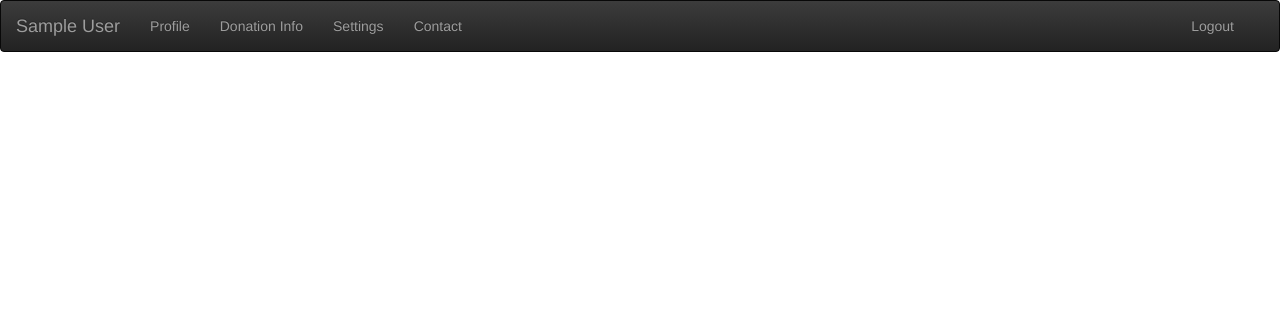
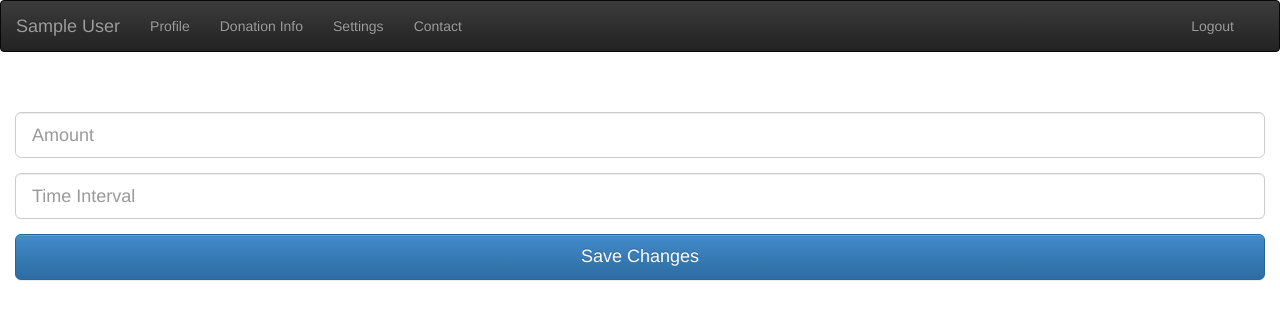
Before and after one commit to surya5/AAFTS, a PHP site: page /settings.php in a window 1280 px wide. Shown: the top 320 px of the page. Run offline with PHP 8.4, Linux system fonts and the light colour scheme; the visitor is signed in with stand-in values (Sample User, id 1); tables that the repository leaves empty or names only in its code hold one stand-in row (values such as "Sample post").

Commit message:
added save changes

```diff
--- a/session.php
+++ b/session.php
@@ -11,6 +11,7 @@ if(!isset($login_session))
 }
 $info = mysql_query("select * from login join userinfo on login.username = userinfo.username where userinfo.username='$check'");
 $row1 = mysql_fetch_array($info);
+$naam = $row1['username'];
 $name = $row1['name'];
 $dept = $row1['dept'];
 $dob = $row1['dob'];
--- a/settings.php
+++ b/settings.php
@@ -32,8 +32,16 @@ include("session.php");
         </div>
       </div>
     </nav><br><br>
-    <center>
-
-    </center>
+    <form class="col-md-12" method="POST" action="savechanges.php">
+        <div class="form-group">
+            <input type="text" class="form-control input-lg" placeholder="Amount" name="amount">
+        </div>
+        <div class="form-group">
+            <input type="text" class="form-control input-lg" placeholder="Time Interval" name="time">
+        </div>
+        <div class="form-group">
+            <button class="btn btn-primary btn-lg btn-block" type="submit" name="save">Save Changes</button>
+        </div>
+    </form>
 </body>
 </html>
```
Also changed, not shown: savechanges.php (added, +15 -0 lines).
